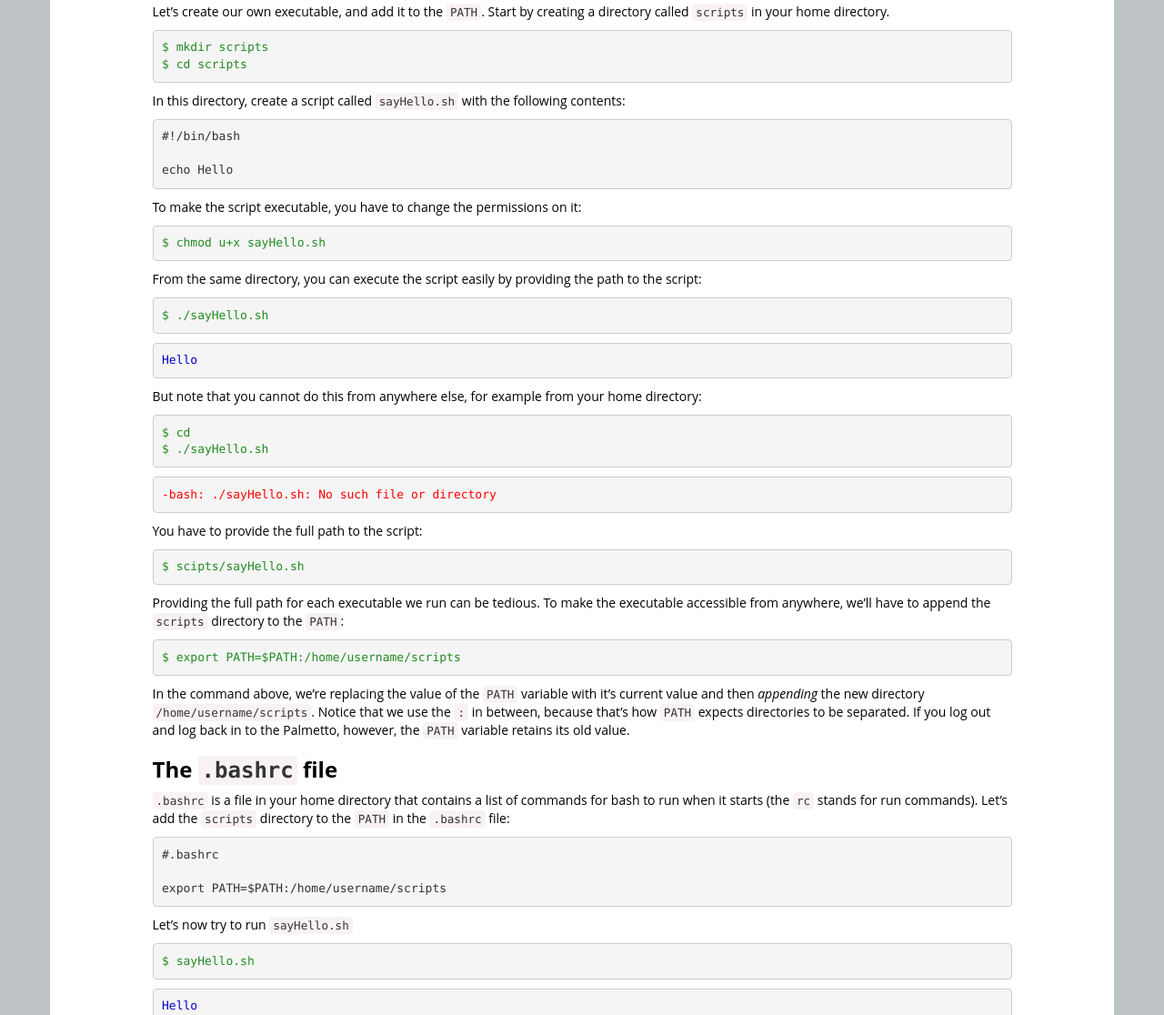
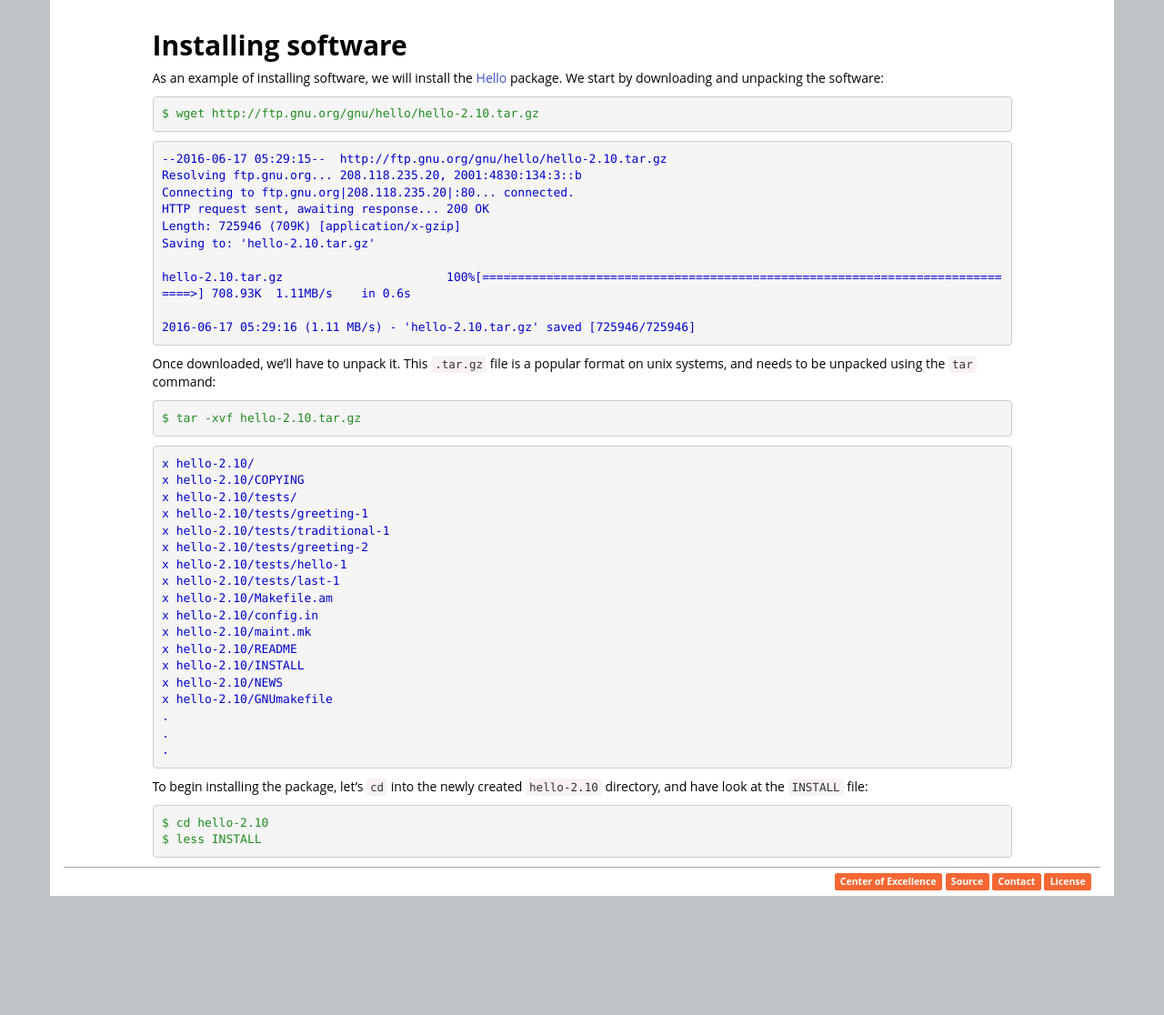
Before and after one commit to clemsonciti/hpc-workshop, a plain HTML site: page 04-configuration.html in a window 1280 px wide. Shown: the part 2361-3477 px from the top of the page at 91% size. After the commit the page ends 3366 px from the top, so only its background shows below. Drawn offline with nearby package versions, Linux system fonts and the light colour scheme.

Commit message:
add HTML

```diff
--- a/04-configuration.html
+++ b/04-configuration.html
@@ -91,35 +91,42 @@ SSH_CLIENT=198.21.209.20 63708 22
 <p>The output is a list of locations, separated by the <code>:</code> character. These are locations on the filesystem that the shell will look for executables. When you type in, for example, the <code>whatsfree</code> command - it looks in each of the above locations for an executable called <code>whatsfree</code>. If it finds it in any of those locations, it executes it, and if not, it gives you an error. To confirm that the <code>whatsfree</code> executable is actually in one of the above locations, you can use the <code>which</code> command:</p>
 <div class="sourceCode"><pre class="sourceCode bash"><code class="sourceCode bash"><span class="kw">which</span> whatsfree</code></pre></div>
 <p>You see that <code>whatsfree</code> is in the directory <code>/usr/bin</code>, which is included in the <code>PATH</code>.</p>
-<p>Let’s create our own executable, and add it to the <code>PATH</code>. Start by creating a directory called <code>scripts</code> in your home directory.</p>
-<div class="sourceCode"><pre class="sourceCode bash"><code class="sourceCode bash">$ <span class="kw">mkdir</span> scripts
-$ <span class="kw">cd</span> scripts</code></pre></div>
-<p>In this directory, create a script called <code>sayHello.sh</code> with the following contents:</p>
-<pre><code>#!/bin/bash
+<h2 id="installing-software">Installing software</h2>
+<p>As an example of installing software, we will install the <a href="https://www.gnu.org/software/hello/">Hello</a> package. We start by downloading and unpacking the software:</p>
+<div class="sourceCode"><pre class="sourceCode bash"><code class="sourceCode bash">$ <span class="kw">wget</span> http://ftp.gnu.org/gnu/hello/hello-2.10.tar.gz</code></pre></div>
+<pre class="output"><code>--2016-06-17 05:29:15--  http://ftp.gnu.org/gnu/hello/hello-2.10.tar.gz
+Resolving ftp.gnu.org... 208.118.235.20, 2001:4830:134:3::b
+Connecting to ftp.gnu.org|208.118.235.20|:80... connected.
+HTTP request sent, awaiting response... 200 OK
+Length: 725946 (709K) [application/x-gzip]
+Saving to: &#39;hello-2.10.tar.gz&#39;
 
-echo Hello</code></pre>
-<p>To make the script executable, you have to change the permissions on it:</p>
-<div class="sourceCode"><pre class="sourceCode bash"><code class="sourceCode bash">$ <span class="kw">chmod</span> u+x sayHello.sh</code></pre></div>
-<p>From the same directory, you can execute the script easily by providing the path to the script:</p>
-<div class="sourceCode"><pre class="sourceCode bash"><code class="sourceCode bash">$ <span class="kw">./sayHello.sh</span></code></pre></div>
-<pre class="output"><code>Hello</code></pre>
-<p>But note that you cannot do this from anywhere else, for example from your home directory:</p>
-<div class="sourceCode"><pre class="sourceCode bash"><code class="sourceCode bash">$ <span class="kw">cd</span>
-$ <span class="kw">./sayHello.sh</span></code></pre></div>
-<pre class="error"><code>-bash: ./sayHello.sh: No such file or directory</code></pre>
-<p>You have to provide the full path to the script:</p>
-<div class="sourceCode"><pre class="sourceCode bash"><code class="sourceCode bash">$ <span class="kw">scipts/sayHello.sh</span></code></pre></div>
-<p>Providing the full path for each executable we run can be tedious. To make the executable accessible from anywhere, we’ll have to append the <code>scripts</code> directory to the <code>PATH</code>:</p>
-<div class="sourceCode"><pre class="sourceCode bash"><code class="sourceCode bash">$ <span class="kw">export</span> <span class="ot">PATH=$PATH</span>:/home/username/scripts</code></pre></div>
-<p>In the command above, we’re replacing the value of the <code>PATH</code> variable with it’s current value and then <em>appending</em> the new directory <code>/home/username/scripts</code>. Notice that we use the <code>:</code> in between, because that’s how <code>PATH</code> expects directories to be separated. If you log out and log back in to the Palmetto, however, the <code>PATH</code> variable retains its old value.</p>
-<h3 id="the-.bashrc-file">The <code>.bashrc</code> file</h3>
-<p><code>.bashrc</code> is a file in your home directory that contains a list of commands for bash to run when it starts (the <code>rc</code> stands for run commands). Let’s add the <code>scripts</code> directory to the <code>PATH</code> in the <code>.bashrc</code> file:</p>
-<pre><code>#.bashrc
+hello-2.10.tar.gz                       100%[=============================================================================&gt;] 708.93K  1.11MB/s    in 0.6s
 
-export PATH=$PATH:/home/username/scripts</code></pre>
-<p>Let’s now try to run <code>sayHello.sh</code></p>
-<div class="sourceCode"><pre class="sourceCode bash"><code class="sourceCode bash">$ <span class="kw">sayHello.sh</span></code></pre></div>
-<pre class="output"><code>Hello</code></pre>
+2016-06-17 05:29:16 (1.11 MB/s) - &#39;hello-2.10.tar.gz&#39; saved [725946/725946]</code></pre>
+<p>Once downloaded, we’ll have to unpack it. This <code>.tar.gz</code> file is a popular format on unix systems, and needs to be unpacked using the <code>tar</code> command:</p>
+<div class="sourceCode"><pre class="sourceCode bash"><code class="sourceCode bash">$ <span class="kw">tar</span> -xvf hello-2.10.tar.gz</code></pre></div>
+<pre class="output"><code>x hello-2.10/
+x hello-2.10/COPYING
+x hello-2.10/tests/
+x hello-2.10/tests/greeting-1
+x hello-2.10/tests/traditional-1
+x hello-2.10/tests/greeting-2
+x hello-2.10/tests/hello-1
+x hello-2.10/tests/last-1
+x hello-2.10/Makefile.am
+x hello-2.10/config.in
+x hello-2.10/maint.mk
+x hello-2.10/README
+x hello-2.10/INSTALL
+x hello-2.10/NEWS
+x hello-2.10/GNUmakefile
+.
+.
+.</code></pre>
+<p>To begin installing the package, let’s <code>cd</code> into the newly created <code>hello-2.10</code> directory, and have look at the <code>INSTALL</code> file:</p>
+<div class="sourceCode"><pre class="sourceCode bash"><code class="sourceCode bash">$ <span class="kw">cd</span> hello-2.10
+$ <span class="kw">less</span> INSTALL</code></pre></div>
         </div>
       </div>
       </article>
```
Also changed, not shown: 02-transfer-files.html (+12 -19 lines), 03-modules.html (+9 -4 lines), 06-batch-jobs.html (+10 -0 lines).
